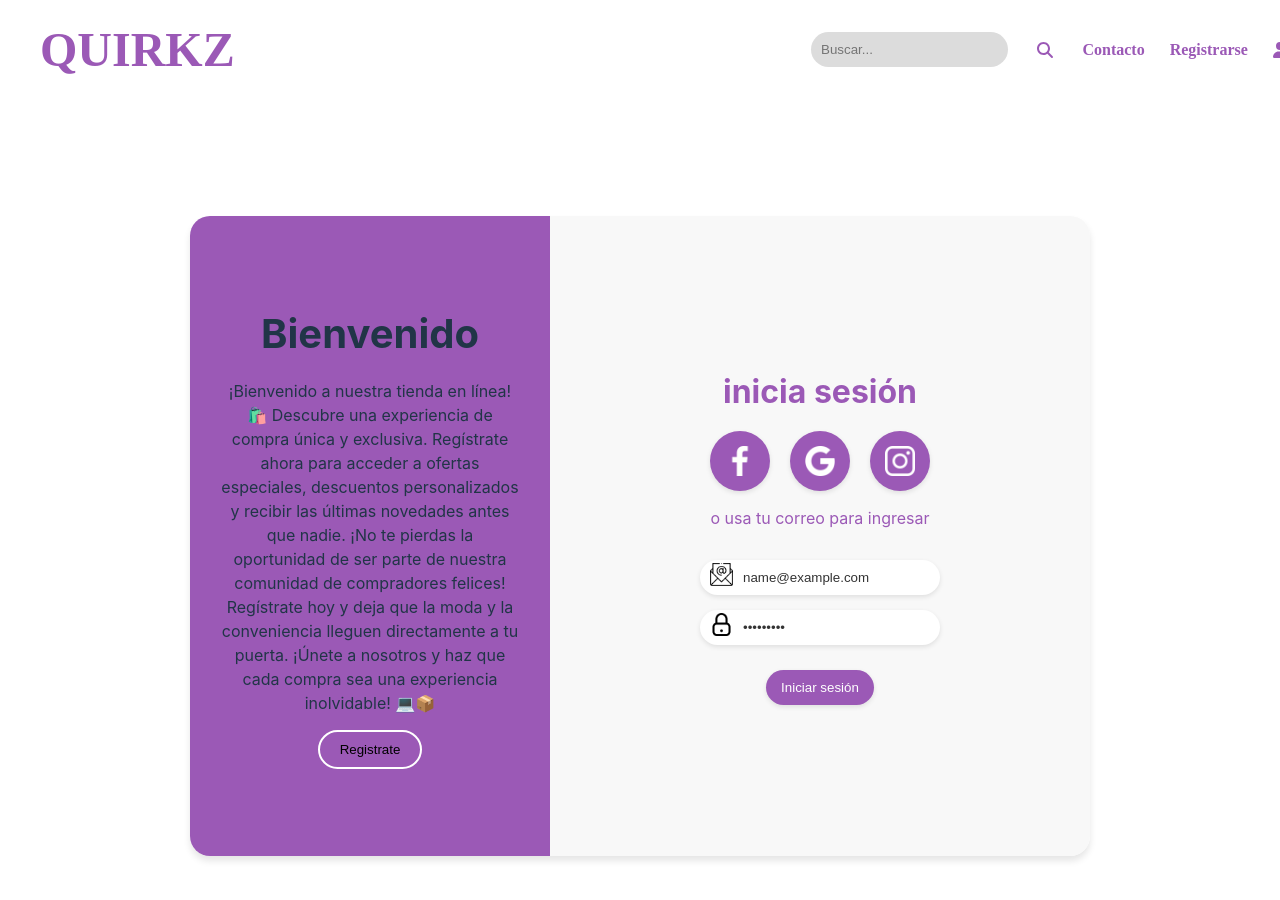
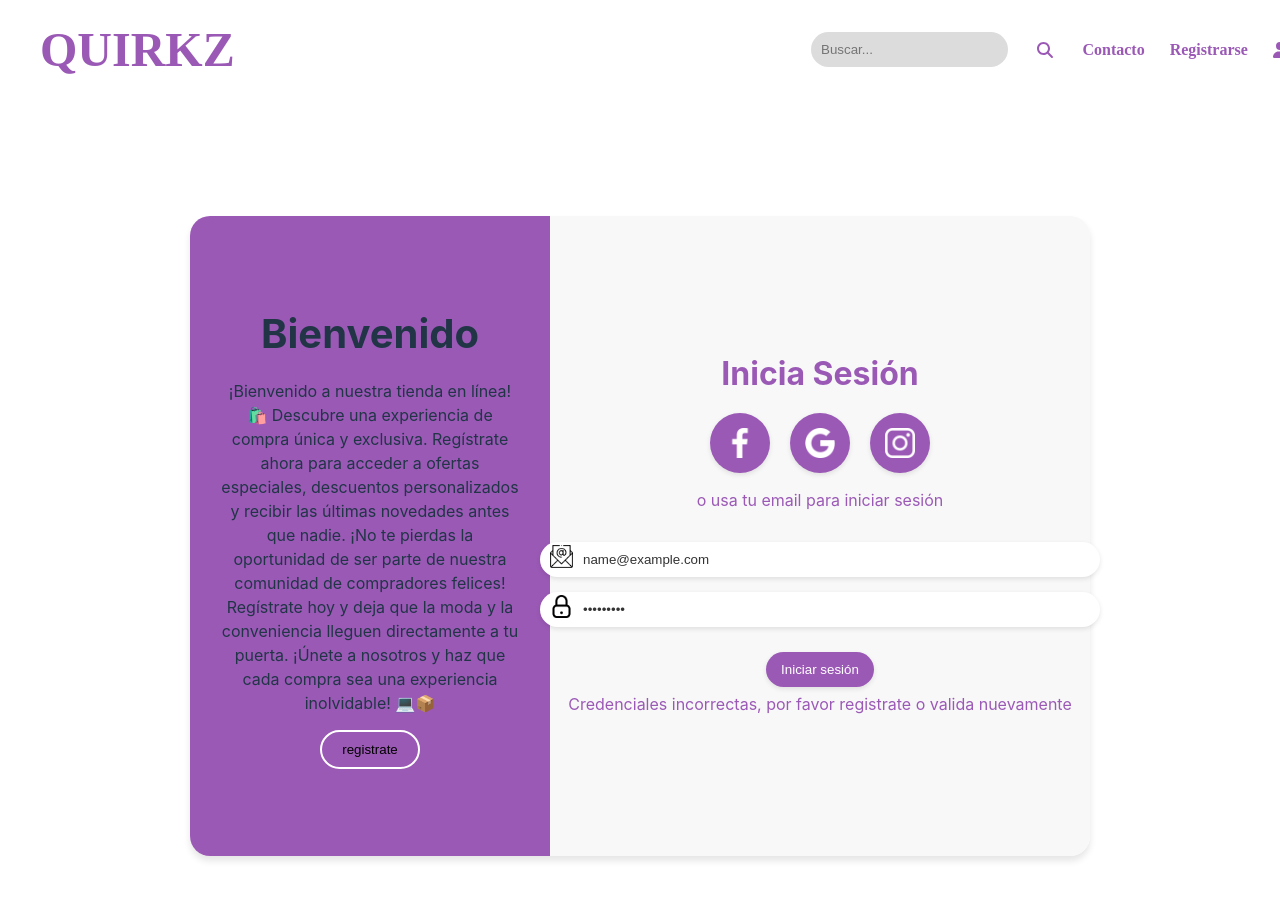
Before and after one commit to xshotsp/Proyecto-Final, a React (Vite) app in the folder Client/: page /login in a window 1280 px wide. Both pictures are taken after typing "name@example.com", "Sample123" into the empty fields and a click on the input "Iniciar sesión". Shown: the top 900 px of the page. Built offline with nearby package versions, Linux system fonts and the light colour scheme; no server answers.

Commit message:
diseño de login terminado

```diff
--- a/Client/src/components/Login/Login.jsx
+++ b/Client/src/components/Login/Login.jsx
@@ -1,4 +1,3 @@
-/* eslint-disable no-unused-vars */
 import { useState } from 'react';
 import axios from 'axios';
 import style from "./login.module.css";
@@ -12,22 +11,43 @@ import { Link } from 'react-router-dom';
 const Login = () => {
   const [email, setEmail] = useState('');
   const [password, setPassword] = useState('');
-  const [error, setError] = useState('');
+  const [emailError, setEmailError] = useState('');
+  const [passwordError, setPasswordError] = useState('');
+  const [loginError, setLoginError] = useState('');
 
   const isEmailValid = /^[\w-]+(\.[\w-]+)*@([\w-]+\.)+[a-zA-Z]{2,7}$/;
   const isPasswordValid = /^(?=.*\d)(?=.*[a-z])(?=.*[A-Z]).{6,}$/;
 
+  const validateField = (name, value) => {
+    let fieldError = '';
+
+    if (name === 'email') {
+      if (!isEmailValid.test(value)) {
+        fieldError = 'Por favor, ingrese un correo electrónico válido.';
+      }
+      setEmailError(fieldError);
+    } else if (name === 'password') {
+      if (!isPasswordValid.test(value)) {
+        fieldError = 'La contraseña debe contener al menos 6 caracteres, una letra mayúscula, una letra minúscula y un número.';
+      }
+      setPasswordError(fieldError);
+    }
+    return fieldError;
+  };
+
+  const handleChange = (e) => {
+    const { name, value } = e.target;
+    validateField(name, value);
+  };
+
   const handleSubmit = async (e) => {
     e.preventDefault();
 
-    if (!isEmailValid.test(email)) {
-      setError('Por favor, ingrese un correo electrónico válido.');
-      return;
-    }
+    const emailFieldError = validateField('email', email);
+    const passwordFieldError = validateField('password', password);
 
-    if (!isPasswordValid.test(password)) {
-      setError('La contraseña debe contener al menos 6 caracteres, una letra mayúscula, una letra minúscula y un número.');
-      return;
+    if (emailFieldError || passwordFieldError) {
+      return; // No necesitas manejar el error general aquí
     }
 
     try {
@@ -38,12 +58,13 @@ const Login = () => {
 
       if (response.ok) {
         console.log('Login correcto');
-        <Link to={`/`}/>
+        // Aquí deberías usar el historial de React Router o algún enfoque de redirección
+        // history.push('/');
       }
 
     } catch (error) {
       console.error('Error al iniciar sesión:', error.message);
-      setError('Credenciales incorrectas');
+      setLoginError('Credenciales incorrectas, por favor registrate o valida nuevamente');
     }
   };
 
@@ -52,46 +73,56 @@ const Login = () => {
         <div className={style.information}>
     <div className={style.info_childs}>
       <h2>Bienvenido</h2>
-
        <p>¡Bienvenido a nuestra tienda en línea! 🛍️ Descubre una experiencia de compra única y exclusiva.
         Regístrate ahora para acceder a ofertas especiales, descuentos personalizados y recibir las últimas novedades antes que nadie.
         ¡No te pierdas la oportunidad de ser parte de nuestra comunidad de compradores felices!
         Regístrate hoy y deja que la moda y la conveniencia lleguen directamente a tu puerta.
         ¡Únete a nosotros y haz que cada compra sea una experiencia inolvidable! 💻📦</p>
-        <Link to={`/createuser`}><input type="button" value='Registrate' /></Link>
+        <Link to={`/createuser`}> <input type="button" value='registrate' /></Link>
     </div>
    </div>
    <div className={style.from_information}>
       <div className={style.infor_childs}>
-          <h2>inicia sesión </h2>
+         <h2>Inicia Sesión</h2>
          <div className={style.icons}>
            <i className={style.bx}><img className={style.bx_fc} src={FB} alt="logoFacebook" /></i>
            <i className={style.bx}><img className={style.bx_gl} src={GL} alt="logoGoogle" /></i>
            <i className={style.bx}><img className={style.bx_in} src={INS} alt="logoInstagram" /></i>
          </div>
-          <p>o usa tu correo para ingresar</p>
+         <p>o usa tu email para iniciar sesión</p>
       <form className={style.form} onSubmit={handleSubmit}>
+        <div className={style.tamaño}>
         <label>
           <i className={style.bx}><img className={style.bx_email} src={EML} alt='Email' /></i>
           <input
             type="email"
             placeholder='Correo Electronico'
             value={email}
-                onChange={(e) => setEmail(e.target.value)}
+            onChange={(e) => {
+              setEmail(e.target.value);
+              validateField('email', e.target.value);
+            }}
           />
         </label>
-              {error && !isEmailValid.test(email) && <p className={style.error}>{error}</p>}
+        </div>
+        {emailError && <p className={style.error}>{emailError}</p>}
+       <div className={style.tamaño}>
        <label>
           <i className={style.bx}><img className={style.bx_contra} src={pss} alt='contraseña' /></i>
           <input
             type="password"
             placeholder='contraseña'
             value={password}
-                onChange={(e) => setPassword(e.target.value)}
+            onChange={(e) => {
+              setPassword(e.target.value);
+              validateField('password', e.target.value);
+            }}
           />
         </label>
-            {error && !isPasswordValid.test(password) && <p className={style.error}>{error}</p>}
+       </div>
+        {passwordError && <p className={style.error}>{passwordError}</p>}
         <input type="submit" value='Iniciar sesión' />
+        {loginError && <p className={style.error}>{loginError}</p>}
       </form>
       </div>
     </div>
--- a/Client/src/components/Login/login.module.css
+++ b/Client/src/components/Login/login.module.css
@@ -123,7 +123,6 @@ padding: 0 30px;
       padding: 0 10px;
       background-color: #fff;
       box-shadow: 0 2px 5px rgba(0, 0, 0, .1);
-
     }
 
     .form label input{
@@ -159,8 +158,17 @@ padding: 0 30px;
    }
 
    .error {
-    color: red;
-   }
+    color: #ff0000;
+    font-size: 0.rem;
+    margin-top: 5px;
+    margin-bottom: 7px;
+  }
+
+  .tamaño{
+    position: relative;
+    width: 70vh;
+  }
+
 
 .bx_user{
  height: 23px;
@@ -191,6 +199,9 @@ padding: 0 30px;
  @media screen and (max-width:750px) {
   html{
     font-size: 12px;
+  }
+  .tamaño{
+    width: 50vh;
   }
  }
 
@@ -224,3 +235,38 @@ padding: 0 30px;
   }
 
  }
+
+ @media screen and (max-width:400px) {
+  html{
+    font-size: 10px;
+  }
+  .container_from{
+    height: auto;
+    flex-direction: column;
+    top: 300px;
+    height: 50vh;
+  }
+
+  .information{
+    width: 100%;
+    padding: 20px;
+    border-top-left-radius: 20px;
+    border-top-right-radius: 20px;
+    border-bottom-left-radius: 0px;
+  }
+
+  .from_information{
+    width: 100%;
+    padding: 20px;
+    border-top-left-radius: 0px;
+    border-top-right-radius: 0px;
+    border-bottom-right-radius:20px;
+    border-bottom-left-radius:20px;
+    top: 300px;
+  }
+
+  .tamaño{
+    width: 50vh;
+  }
+
+ }
```
Lines whose indentation alone changed are shown as unchanged.
